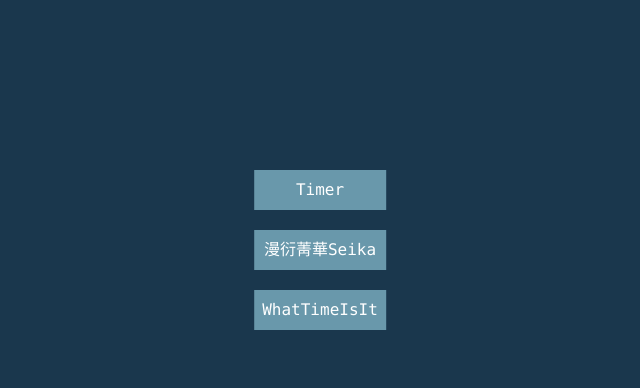
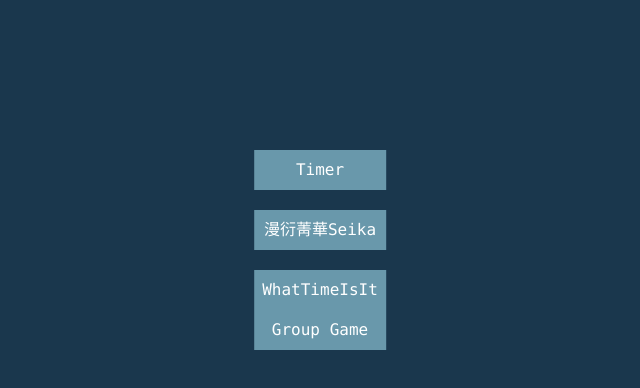
Before and after one commit to billRushProject/sideProjectTree, a plain HTML site: page index.html in a window 1280 px wide. Shown: the whole page, without its empty margins (320-960 px from the left). Drawn offline with Linux system fonts and the light colour scheme.

Commit message:
Update index.html

```diff
--- a/index.html
+++ b/index.html
@@ -52,6 +52,9 @@
             <div>
                <div class="linksElement"><a href="https://billrushproject.github.io/WhatTimeIsIt/" class="linktag" >WhatTimeIsIt</a></div>
             </div>
+            <div>
+               <div class="linksElement"><a href="https://billrushproject.github.io/Game/" class="linktag" >Group Game</a></div>
+            </div>
         </div>
 
     </div>
```
